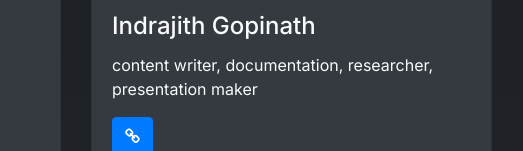
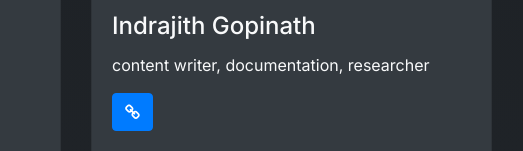
Before and after one commit to at-adityavikram/snowflake-project.github.io, a plain HTML site: page project.html in a window 1280 px wide. Shown: the part 1007-1158 px from the top of the page, 564-1087 px from the left. Drawn offline with nearby package versions, Linux system fonts and the light colour scheme.

Commit message:
changes
???

```diff
--- a/project.html
+++ b/project.html
@@ -38,7 +38,7 @@
             <div class="card text-light bg-dark hover-thing">
                 <div class="card-body"><img class="img-fluid about-team-img" src="assets/img/indrajith.jpeg">
                     <h4 class="card-title">Indrajith Gopinath</h4>
-                    <p>content writer, documentation, researcher, presentation maker</p>
+                    <p>content writer, documentation, researcher</p>
                     <a href="https://shubhro.in"><button class="btn btn-primary" type="button"><i class="fa fa-link"></i></button></div></a>
                     <a href="https://shubhro.in"><button class="btn btn-primary about-team-button" type="button"><i class="fa fa-github"></i></button></a>
                     <a href="https://shubhro.in"><button class="btn btn-primary" type="button"><i class="fa fa-behance"></i></button></div></a>
```
